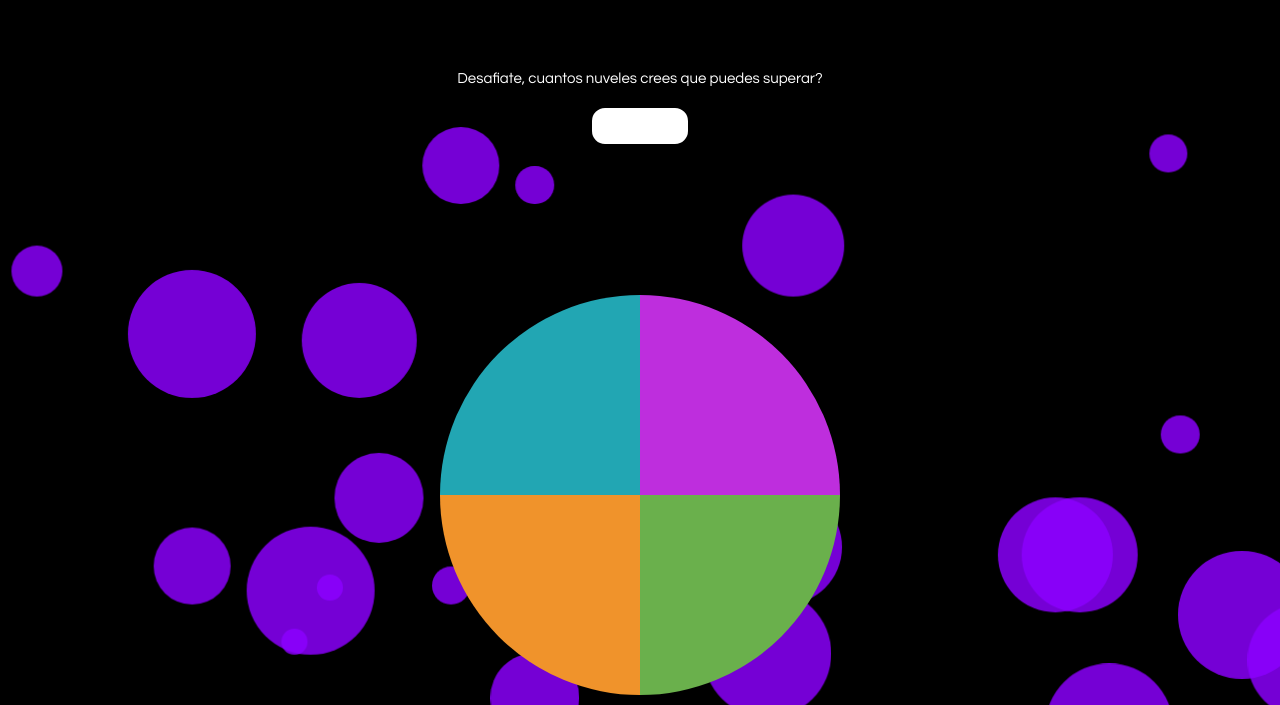
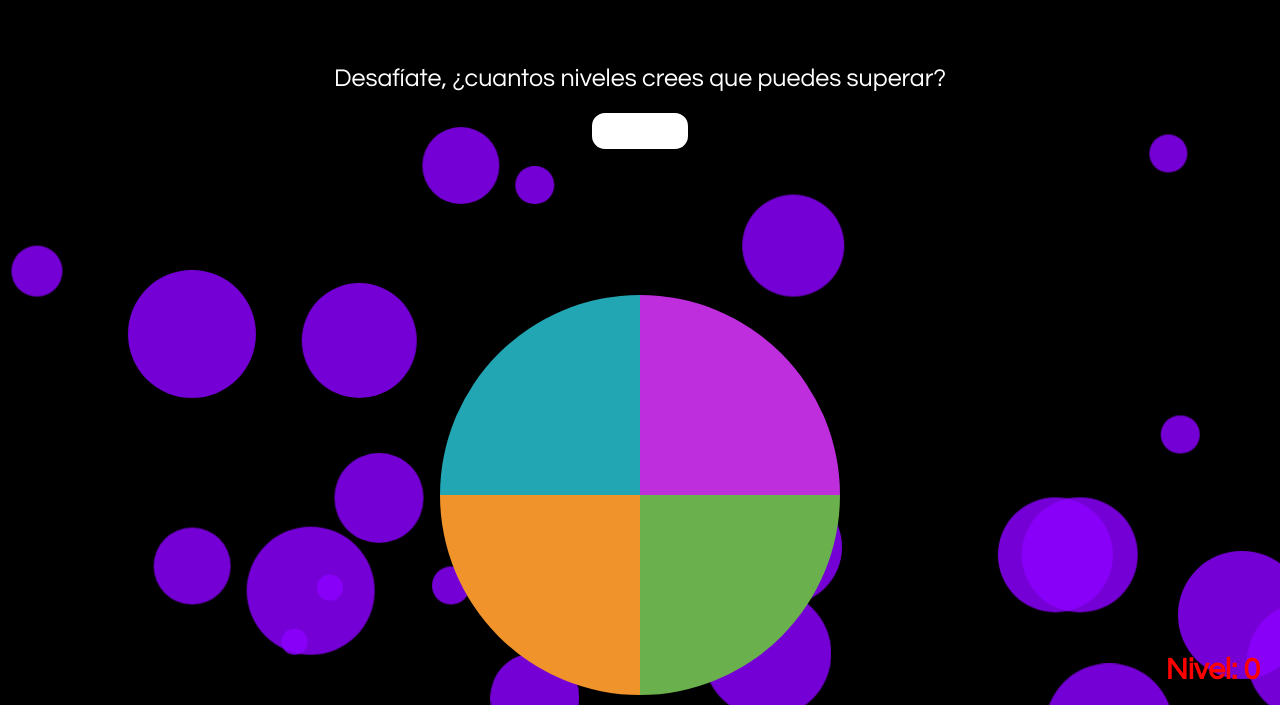
Before and after one commit to AlexanderLGRS/RetosJS, a plain HTML site: page SimonDice/simonDice.html in a window 1280 px wide. Both pictures are taken after a click on the button "Nuevo juego". Shown: the part 95-800 px from the top of the page. Drawn offline with nearby package versions, Linux system fonts and the light colour scheme.

Commit message:
Correccion de typos, ajuste background PMM

```diff
--- a/SimonDice/simonDice.css
+++ b/SimonDice/simonDice.css
@@ -62,6 +62,7 @@ input[type="number"] {
 }
 label{
   padding: 20px;
+  font-size: 2.5rem;
 }
 .streak {
   text-align: center;
@@ -70,6 +71,16 @@ label{
   border: 2px solid black;
   border-radius: 15px;
   font-size: 2rem;
+}
+.levelVisualizer{
+  position: absolute;
+  right: 0;
+  bottom: 0;
+  padding: 20px;
+  font-size: 3rem;
+  color: red;
+  font-weight: bold;
+  text-align: center;
 }
 .gameboard {
   width: 50vh;
--- a/SimonDice/simonDice.html
+++ b/SimonDice/simonDice.html
@@ -72,9 +72,10 @@
     </header>
     <section class="configurations">
         <label for="streak">
-            Desafiate, cuantos nuveles crees que puedes superar?
+            Desafíate, ¿cuantos niveles crees que puedes superar?
         </label>
         <input type="number" class="streak" id="streak">
+        <span class="levelVisualizer" id="levelVisualizer">Nivel: 0</span>
         <div class="difficulty" id="difficulty">
             <button type="button" onclick="selectDifficulty('easy')" class="difficultyButton">Facil</button>
             <button type="button" onclick="selectDifficulty('medium')" class="difficultyButton">Medio</button>
--- a/SimonDice/simonDice.js
+++ b/SimonDice/simonDice.js
@@ -4,6 +4,8 @@ const naranja = document.getElementById('naranja')
 const verde = document.getElementById('verde')
 const difficulty = document.getElementById('difficulty')
 const btnEmpezar = document.getElementById('btnEmpezar')
+const levelVisualizer = document.getElementById('levelVisualizer')
+levelVisualizer.style.visibility = "hidden"
 let streak = 0
 let userScore = 0
 let timeBetweenPulses = 0
@@ -127,6 +129,7 @@ class Juego {
             this.subnivel++
             if (this.subnivel === this.nivel) {
                 this.nivel++
+                levelVisualizer.innerHTML = "Nivel: " + (this.nivel -1)
                 this.eliminarEventosClick
                 userScore = (this.nivel - 1) * 100
                 if (this.nivel === streak + 1) {
@@ -187,4 +190,5 @@ class Juego {
 function empezarJuego() {
     var juego = new Juego()
     difficulty.style.visibility = "hidden";
+    levelVisualizer.style.visibility = "visible"
 }
```
Also changed, not shown: PromedioModayMediana/promedioModayMediana.css (+1 -1 lines).
